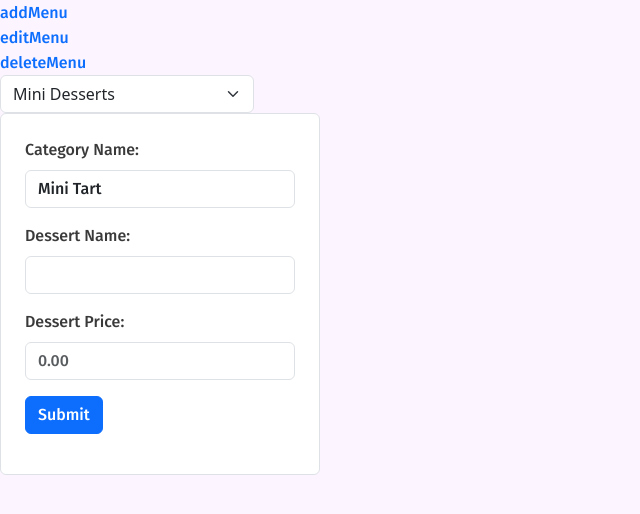
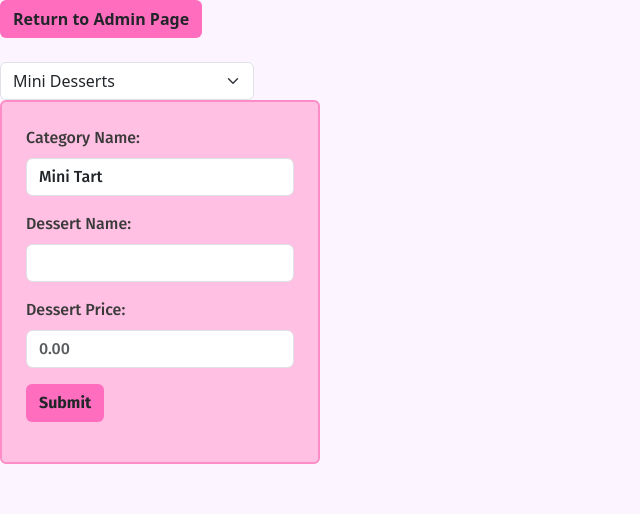
Before and after one commit to Veloric/2023FASE, a Flask app: page /addMenu in a window 1280 px wide. Shown: the part 120-634 px from the top of the page, without its empty margins (0-640 px from the left). Run offline with Flask 3, Linux system fonts and the light colour scheme; tables that the repository leaves empty or names only in its code hold one stand-in row (values such as "Sample post").

Commit message:
edited css for menu functions & added admin page

```diff
--- a/main.py
+++ b/main.py
@@ -129,6 +129,10 @@ def replyContact():
     disconnectdb(mydb)
 
     return render_template("replyContact.html", msg=msg, contact=contact)
+
+@app.route("/adminPage")
+def adminPage():
+    return render_template("adminPage.html")
 
 @app.route("/menu")
 def menu():
--- a/static/style.css
+++ b/static/style.css
@@ -164,10 +164,12 @@ header{
     color: red;
 }
 
-/* CSS for Menu Admin pages */
+/*---------------------------------- CSS for Menu Admin pages --------------------------------*/
 .menu-admin-content {
     display: flex;
     justify-content: space-around;
+    color: #3a3a3a;
+    margin: 0;
 }
 
 .menu-admin-left {
@@ -176,6 +178,25 @@ header{
 
 .menu-admin-right {
     width: auto;
+    height: auto;
+}
+
+.menu-form {
+    background-color: #f1a4c5;
+    padding: 1.5rem;
+    border-radius: 0.375rem;
+    border: 2px solid rgb(255, 140, 199);
+    background-color: rgb(255, 192, 227);
+}
+
+.btn-style {
+    font-weight: bold;
+    background-color: #ff6ebe;
+}
+
+.btn-style:hover {
+    background-color: #e52c92;
+    transition: 0.2s;
 }
 
 /*---------------------------------- CSS for order.html -------------------------------------*/
--- a/templates/addMenu.html
+++ b/templates/addMenu.html
@@ -16,10 +16,8 @@
         {{ navbar() }}
         {{ headerEnd() }}
 
-        <!-- TESTING REDIRECT LINKS -->
-        <a href="{{ url_for('addMenu') }}">addMenu</a><br>
-        <a href="{{ url_for('editMenu') }}">editMenu</a><br>
-        <a href="{{ url_for('deleteMenu') }}">deleteMenu</a><br>
+        <!-- RETURN TO ADMIN PAGE -->
+        <a href="{{ url_for('adminPage') }}" class="btn btn-style">Return to Admin Page</a><br><br>
 
         <select name="menu" class="form-select w-auto" id="menuSelection">
             <option value="1">Mini Desserts</option>
@@ -58,7 +56,7 @@
                     <input type="number" placeholder="0.00" step=".01" class="form-control" id="dessertPrice" name="dessertPrice" required>
                 </div>
 
-                <button type="submit" class="btn btn-primary">Submit</button>
+                <button type="submit" class="btn btn-style">Submit</button>
                 <p>{{ msg }}</p>
             </form>
         </div>
@@ -83,7 +81,7 @@
                     <input type="number" placeholder="0.00" step=".01" class="form-control" id="sizePrice" name="sizePrice" required>
                 </div>
 
-                <button type="submit" class="btn btn-primary">Submit</button>
+                <button type="submit" class="btn btn-style">Submit</button>
                 <p>{{ msg }}</p>
             </form>
         </div>
@@ -111,7 +109,7 @@
                     <input type="number" placeholder="0.00" step=".01" class="form-control" id="PCPrice" name="PCPrice" required>
                 </div>
 
-                <button type="submit" class="btn btn-primary">Submit</button>
+                <button type="submit" class="btn btn-style">Submit</button>
                 <p>{{ msg }}</p>
             </form>
         </div>
@@ -141,7 +139,7 @@
                     <input type="number" placeholder="0.00" step=".01" class="form-control" id="cupcakePrice" name="cupcakePrice" required>
                 </div>
 
-                <button type="submit" class="btn btn-primary">Submit</button>
+                <button type="submit" class="btn btn-style">Submit</button>
                 <p>{{ msg }}</p>
             </form>
         </div>
@@ -185,7 +183,7 @@
                     <input type="number" placeholder="0.00" step=".01" class="form-control" id="dietaryPrice" name="dietaryPrice" required>
                 </div>
 
-                <button type="submit" class="btn btn-primary">Submit</button>
+                <button type="submit" class="btn btn-style">Submit</button>
                 <p>{{ msg }}</p>
             </form>
         </div>
@@ -239,7 +237,7 @@
                     <input type="number" placeholder="0.00" step=".01" class="form-control" id="SFPrice" name="SFPrice" required>
                 </div>
 
-                <button type="submit" class="btn btn-primary">Submit</button>
+                <button type="submit" class="btn btn-style">Submit</button>
                 <p>{{ msg }}</p>
             </form>
         </div>
@@ -296,7 +294,7 @@
                     <input type="number" placeholder="0.00" step=".01" class="form-control" id="frostingEnhancement" name="frostingEnhancement" required>
                 </div>
 
-                <button type="submit" class="btn btn-primary">Submit</button>
+                <button type="submit" class="btn btn-style">Submit</button>
                 <p>{{ msg }}</p>
             </form>
         </div>
--- a/templates/navbar.html
+++ b/templates/navbar.html
@@ -9,7 +9,7 @@
         <li><a href="{{ url_for('homepage') }}">Home</a></li>
         <li><a href="{{ url_for('contact') }}">Contact</a></li>
         <li><a href="{{ url_for('menu') }}">Menu</a></li>
-        <li><a href="{{ url_for('addMenu') }}">Admin Menu</a></li> <!-- Redirects to addMenu for now -->
+        <li><a href="{{ url_for('adminPage') }}">Admin Menu</a></li>
     </ul>
 </nav>
 {% endmacro %}
```
Also changed, not shown: templates/adminPage.html (added, +31 -0 lines), templates/deleteMenu.html (+9 -11 lines), templates/editMenu.html (+9 -11 lines).
